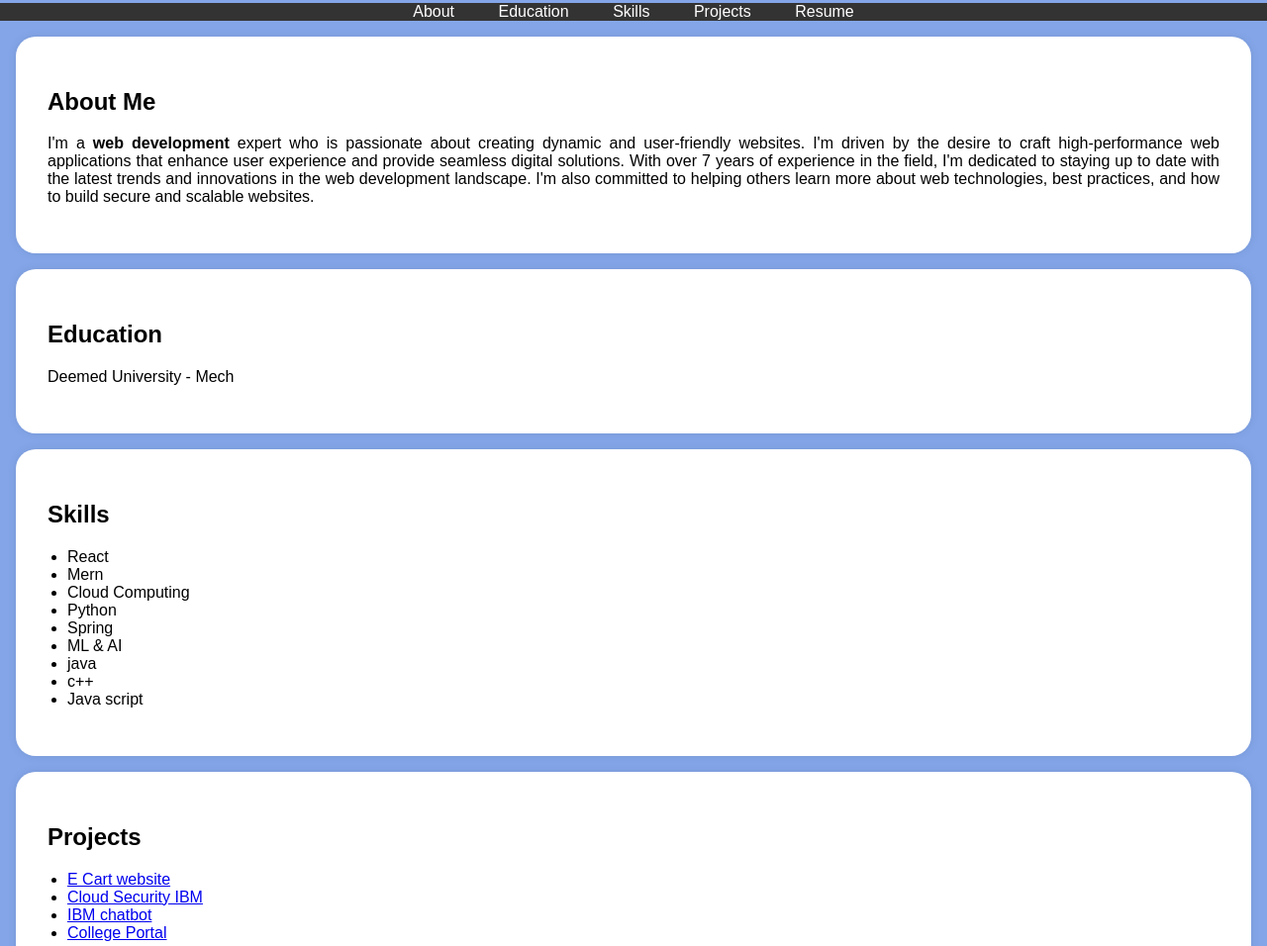
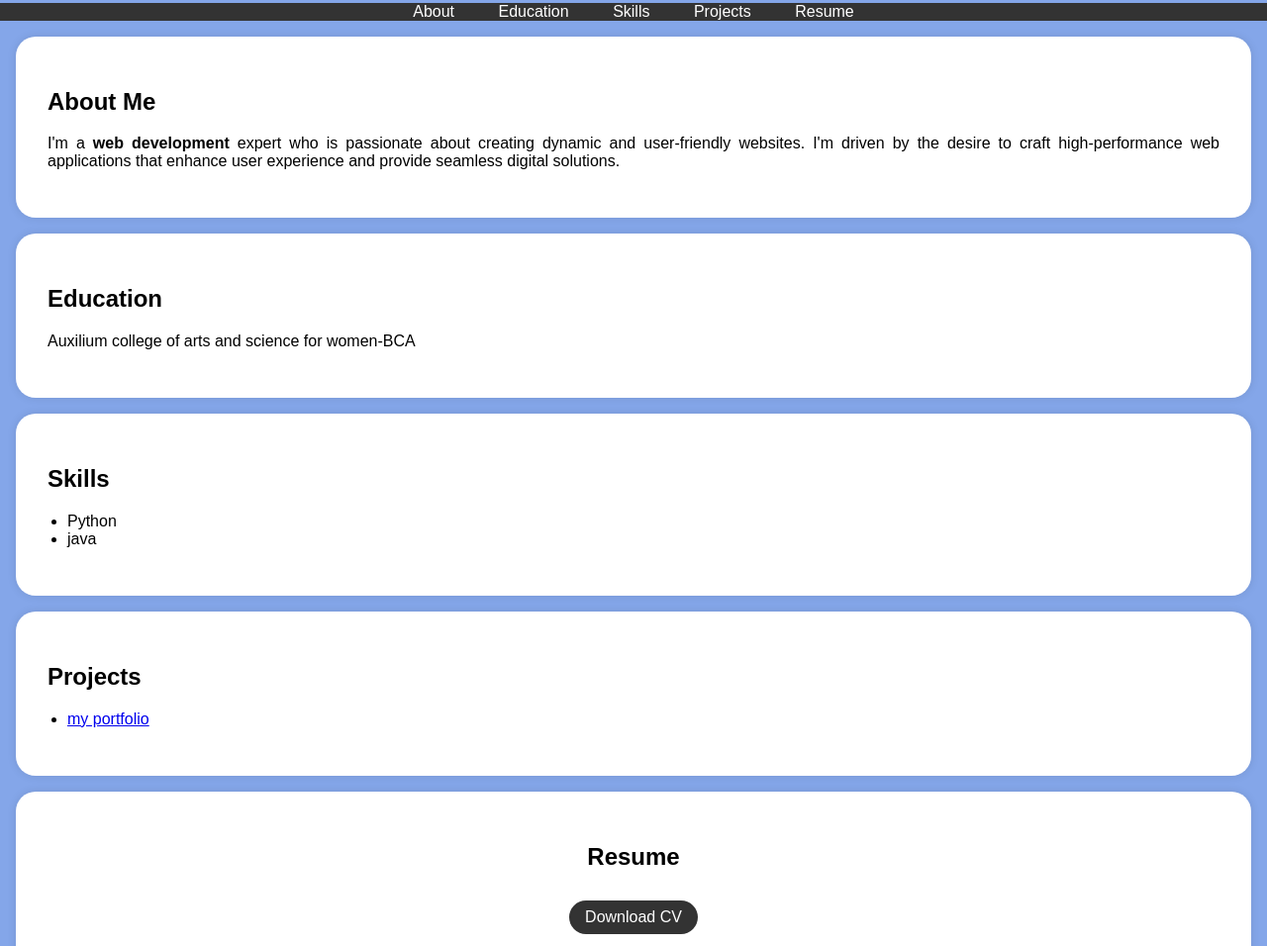
Before and after one commit to sivalaya-dr/digital-portfolio, a plain HTML site: page index.html in a window 1280 px wide. Shown: the part 210-1166 px from the top of the page at 99% size. Drawn offline with Linux system fonts and the light colour scheme.

Commit message:
Update index.html

```diff
--- a/index.html
+++ b/index.html
@@ -117,10 +117,7 @@
             <h2>About Me</h2>
             <p>I'm a <b>web development</b> expert who is passionate about creating dynamic and user-friendly websites.
                 I'm driven by the desire to craft high-performance web applications that enhance user experience and provide
-                 seamless digital solutions. With over 7 years of experience in the field, I'm dedicated to staying up to date
-                 with the latest trends and innovations in the
-                 web development landscape. I'm also committed to helping others learn more about web technologies,
-                 best practices, and how to build secure and scalable websites.</p>
+                 seamless digital solutions.</p>
 
         </div>
     </section>
@@ -128,7 +125,7 @@
     <section id="education">
         <div class="section-content">
             <h2>Education</h2>
-            <p>Deemed University  - Mech</p>
+            <p>Auxilium college of arts and science for women-BCA</p>
 
 
         </div>
@@ -138,15 +135,14 @@
         <div class="section-content">
             <h2>Skills</h2>
             <ul>
-                <li>React</li>
-                <li>Mern</li>
-                <li>Cloud Computing</li>
+
+
+
                 <li>Python</li>
-                <li>Spring</li>
-                <li>ML & AI</li>
+
+
                 <li>java</li>
-                <li>c++</li>
-                <li>Java script</li>
+
             </ul>
         </div>
     </section>
@@ -155,11 +151,8 @@
         <div class="section-content">
             <h2>Projects</h2>
             <ul>
-                <li><a href="#">E Cart website</a></li>
-                <li><a href="#">Cloud Security IBM</a></li>
-                <li><a href="#">IBM chatbot</a></li>
-                <li><a href="#">College Portal</a></li>
-                <!-- Add more project links here -->
+                <li><a href="#">my portfolio</a></li>
+
             </ul>
         </div>
     </section>
```
